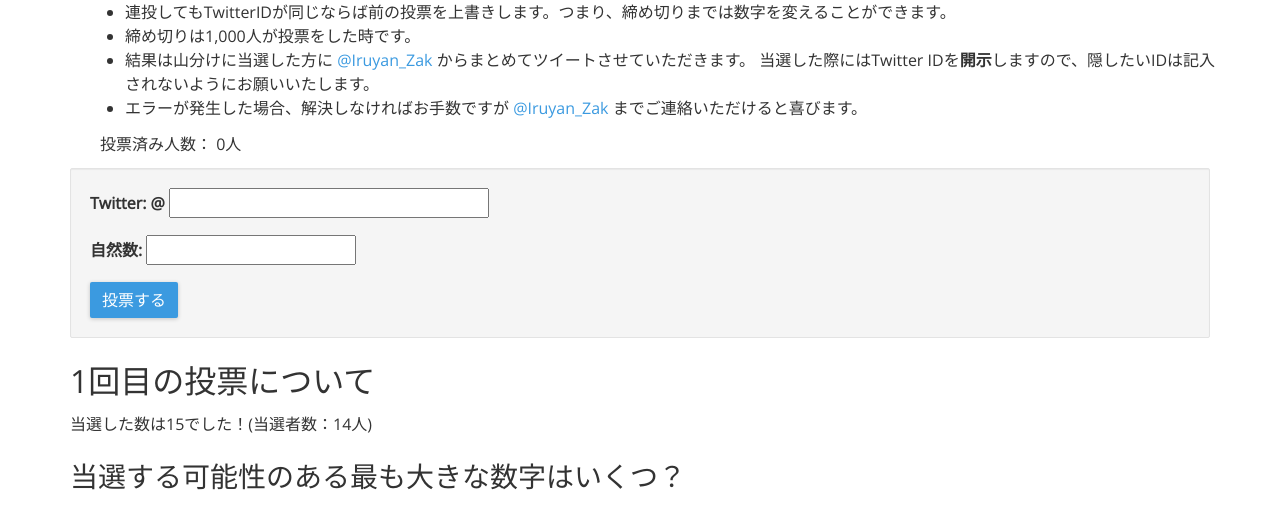
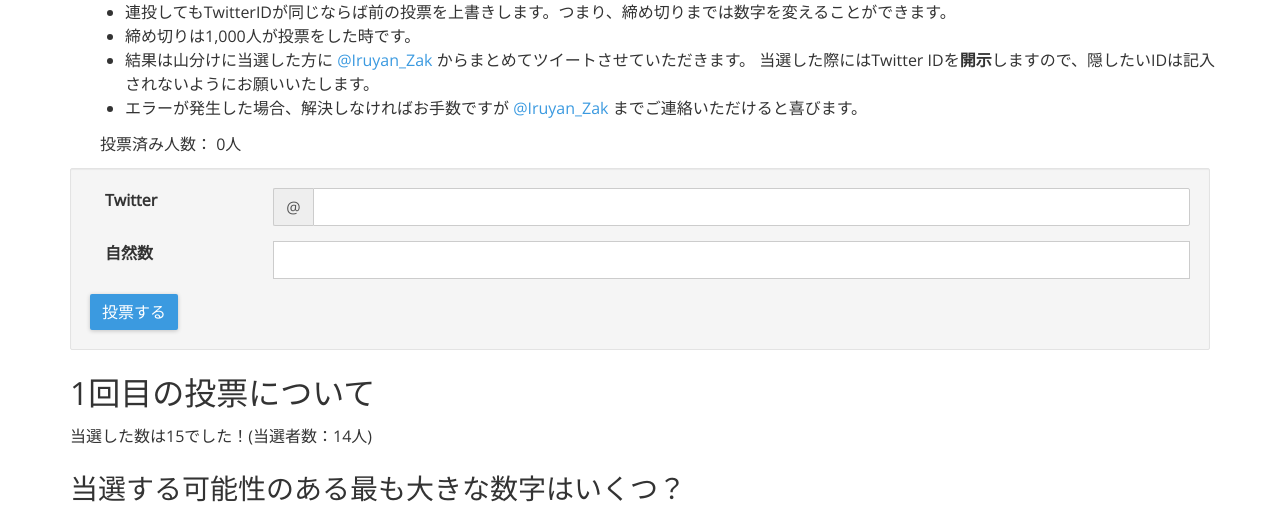
Before and after one commit to Iruyan-Zak/million_n_challenge, a Flask app: page / in a window 1280 px wide. Shown: the part 293-801 px from the top of the page. Run offline with Flask 2, Linux system fonts and the light colour scheme; data that the repository does not hold is empty; some libraries are stand-ins or nearby versions.

Commit message:
fix forms

```diff
--- a/templates/index.html
+++ b/templates/index.html
@@ -36,17 +36,20 @@
     </div>
 
     <div class="well">
-        <form name="challenge">
-            <p>
-                <label class="control-label"> Twitter: @
-                    <input type="text" name="twitter" size="32">
-                </label>
-            </p>
-            <p>
-                <label class="control-label"> 自然数:
-                    <input type="number" name="n" title="自然数: ">
-                </label>
-            </p>
+        <form name="challenge form-horizontal">
+            <div class="form-group">
+                <label for="inputTwitter" class="control-label col-sm-2">Twitter</label>
+                <div class="input-group col-sm-10">
+                    <div class="input-group-addon">@</div>
+                    <input type="text" name="twitter" id="inputTwitter" class="form-control">
+                </div>
+            </div>
+            <div class="form-group">
+                <label for="inputN" class="control-label col-sm-2">自然数</label>
+                <div class="input-group col-sm-10">
+                    <input type="number" name="n" id="inputN" class="form-control">
+                </div>
+            </div>
             <input class="btn btn-primary" type="submit" value="投票する" formaction="/posted">
         </form>
     </div>
```
